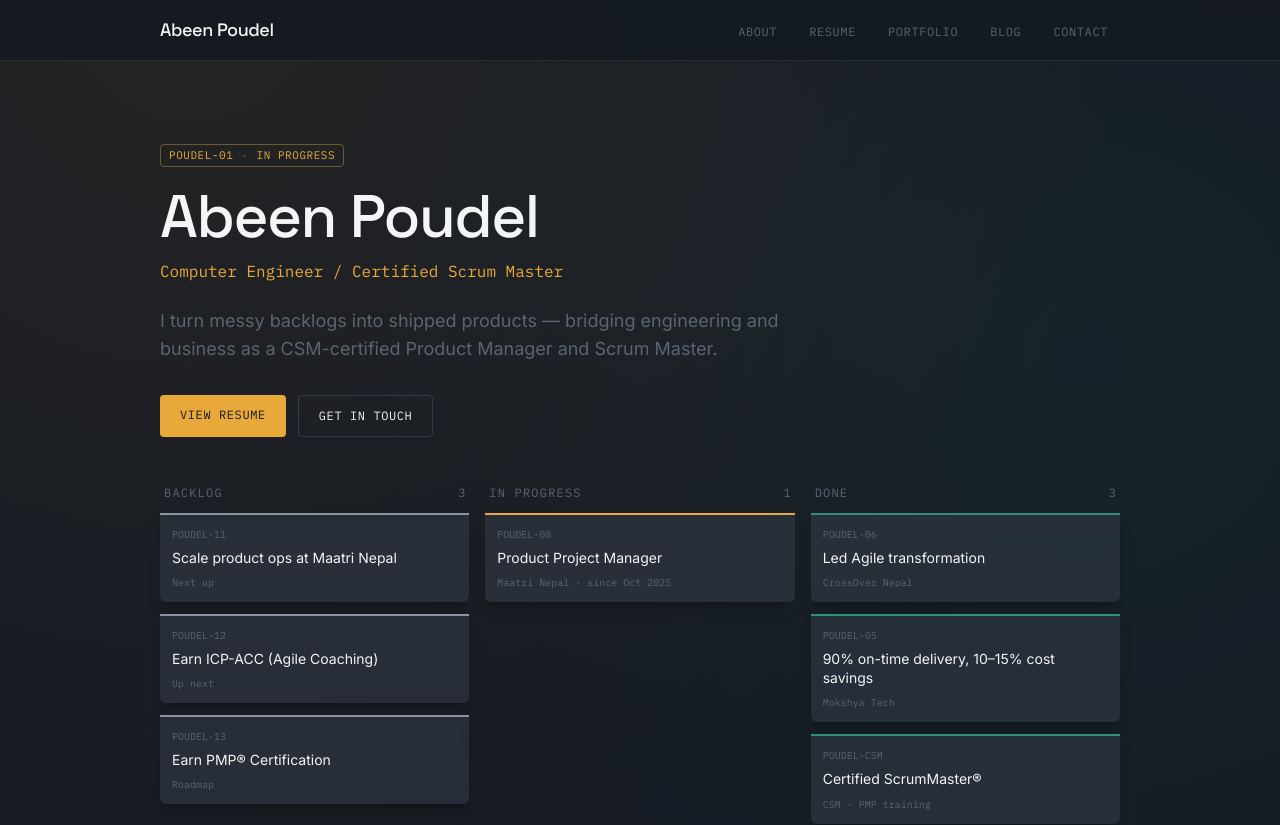
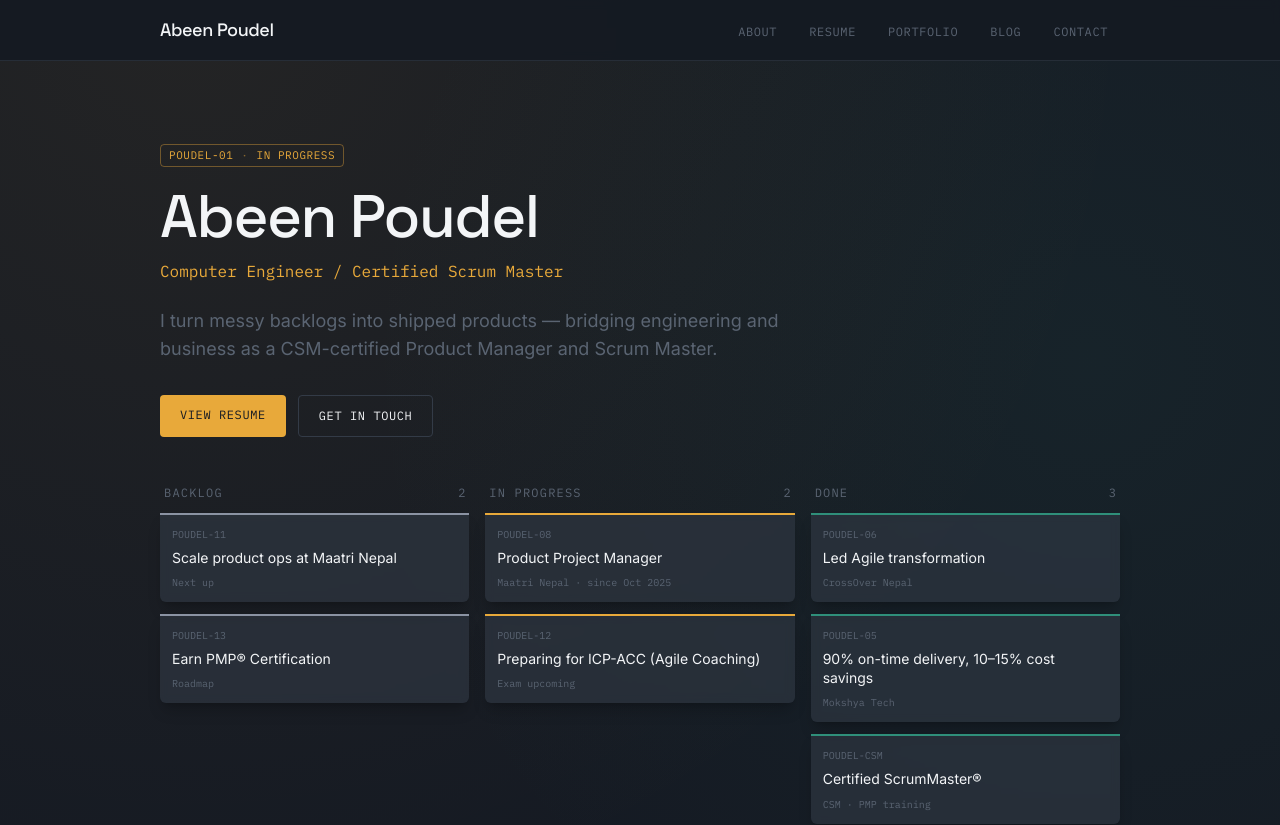
Before and after one commit to paudelavin/abeen-portfolio, a Next.js app: page / in a window 1280 px wide. Shown: the top 825 px of the page. Built offline with nearby package versions, Linux system fonts and the light colour scheme.

Commit message:
Add resume PDF

```diff
--- a/src/components/KanbanHero.tsx
+++ b/src/components/KanbanHero.tsx
@@ -6,8 +6,7 @@ const columns: { name: string; accent: string; cards: Card[] }[] = [
     accent: "border-t-backlog",
     cards: [
       { id: "POUDEL-11", title: "Scale product ops at Maatri Nepal", sub: "Next up" },
-{ id: "POUDEL-12", title: "Earn ICP-ACC (Agile Coaching)", sub: "Up next" },
-{ id: "POUDEL-13", title: "Earn PMP® Certification", sub: "Roadmap" },
+      { id: "POUDEL-13", title: "Earn PMP® Certification", sub: "Roadmap" },
     ],
   },
   {
@@ -15,6 +14,7 @@ const columns: { name: string; accent: string; cards: Card[] }[] = [
     accent: "border-t-amber",
     cards: [
       { id: "POUDEL-08", title: "Product Project Manager", sub: "Maatri Nepal · since Oct 2025" },
+      { id: "POUDEL-12", title: "Preparing for ICP-ACC (Agile Coaching)", sub: "Exam upcoming" },
     ],
   },
   {
```
Also changed, not shown: 1 other file (tests, documents, lock files or other folders).
